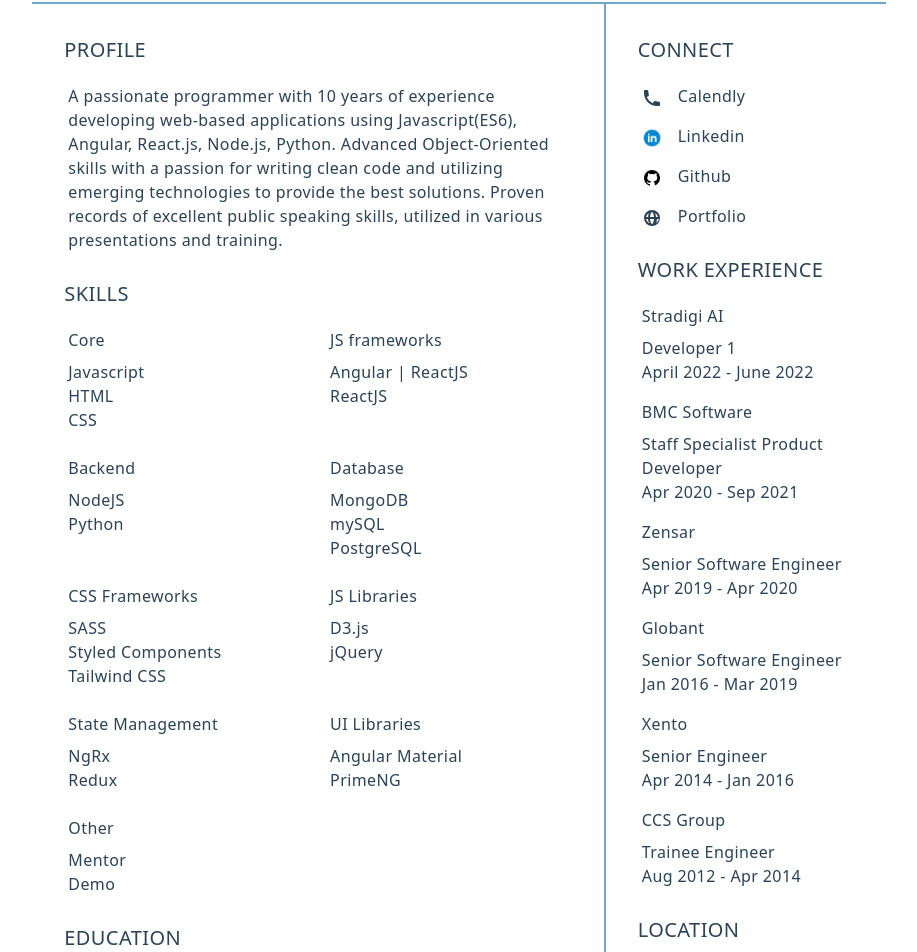
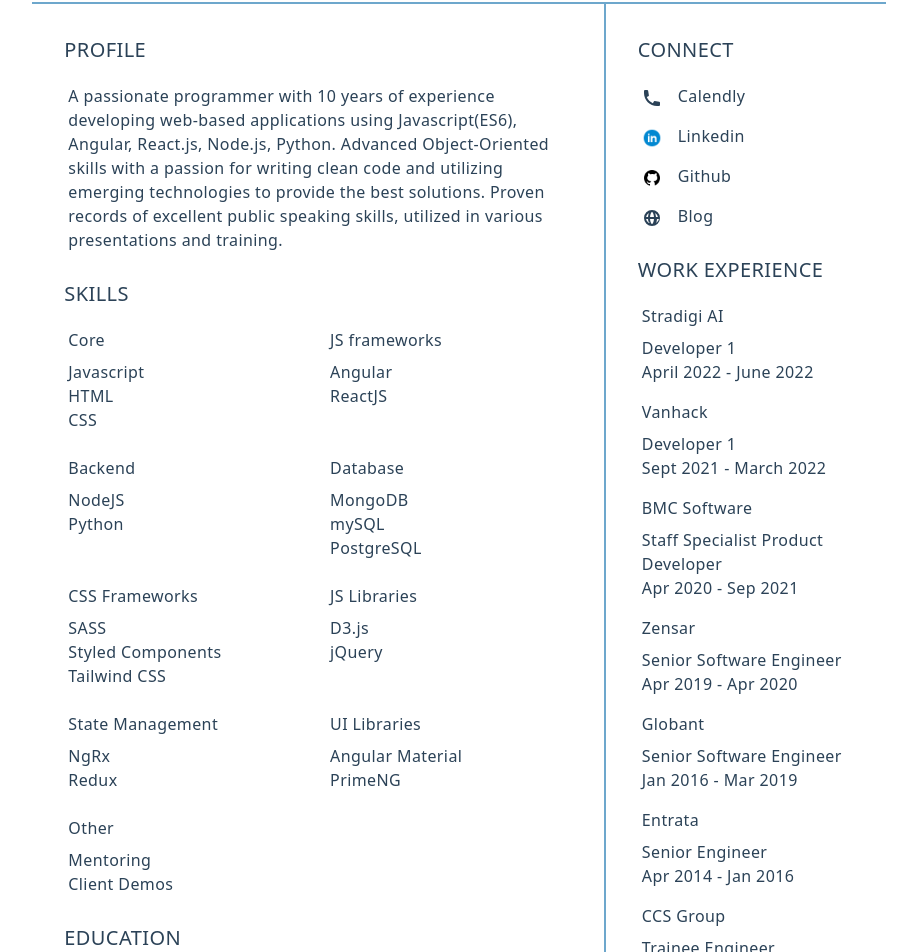
Before and after one commit to surveashwini/portfolio, a Next.js app: page / in a window 1280 px wide. Shown: the part 334-1286 px from the top of the page, without its empty margins (181-1098 px from the left). Built offline with nearby package versions, Linux system fonts and the light colour scheme.

Commit message:
upgrade portfolio

```diff
--- a/pages/index.js
+++ b/pages/index.js
@@ -51,7 +51,7 @@
 
               <section className="m-1">
                 <section className="font-medium pb-2">JS frameworks</section>
-                <section className="block">Angular | ReactJS</section>
+                <section className="block">Angular</section>
                 <section className="block">ReactJS</section>
               </section>
 
@@ -95,8 +95,8 @@
 
               <section className="m-1">
                 <section className="font-medium pb-2">Other</section>
-                <section className="block">Mentor</section>
-                <section className="block">Demo</section>
+                <section className="block">Mentoring</section>
+                <section className="block">Client Demos</section>
               </section>
             </section>
           </article>
@@ -176,10 +176,10 @@
                 </svg>
                 <a
                   className="pl-4"
-                  href="https://www.ashwinisurve.in"
+                  href="https://ashwinisurve.medium.com/"
                   target="_blank"
                 >
-                  Portfolio
+                  Blog
                 </a>
               </section>
             </section>
@@ -192,6 +192,11 @@
                 <section className="font-medium pb-2">Stradigi AI</section>
                 <section className="block">Developer 1</section>
                 <section className="block">April 2022 - June 2022</section>
+              </section>
+              <section className="pb-4">
+                <section className="font-medium pb-2">Vanhack</section>
+                <section className="block">Developer 1</section>
+                <section className="block">Sept 2021 - March 2022</section>
               </section>
               <section className="pb-4">
                 <section className="font-medium pb-2"> BMC Software</section>
@@ -211,7 +216,7 @@
                 <section className="block">Jan 2016 - Mar 2019</section>
               </section>
               <section className="pb-4">
-                <section className="font-medium pb-2">Xento</section>
+                <section className="font-medium pb-2">Entrata</section>
                 <section className="block">Senior Engineer</section>
                 <section className="block">Apr 2014 - Jan 2016</section>
               </section>
```
Also changed, not shown: 1 other file (tests, documents, lock files or other folders).
